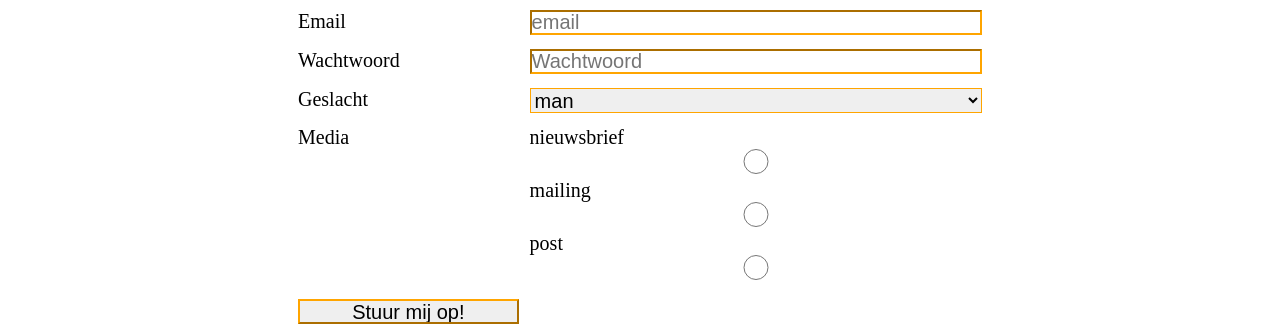
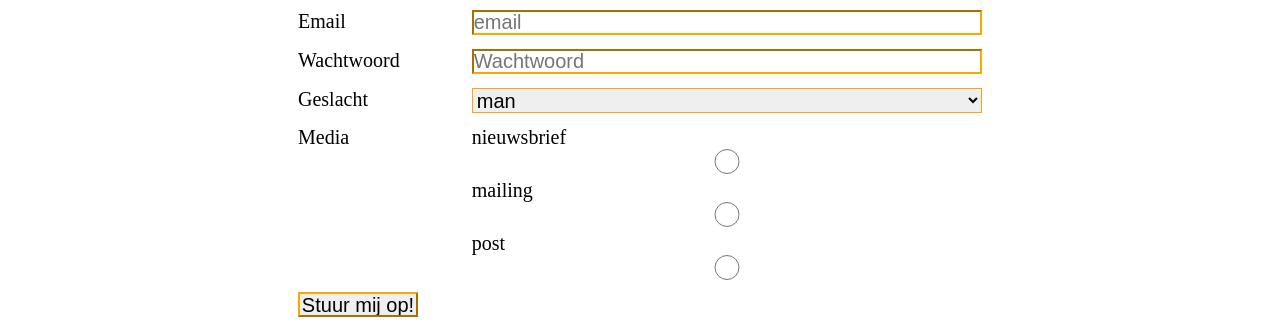
Before and after one commit to Balor20102/htlm, a plain HTML site: page section 5/ontwikkelaarsopdrachten 10.html in a window 1280 px wide. Shown: the part 474-805 px from the top of the page. Drawn offline with Linux system fonts and the light colour scheme.

Commit message:
opdracht 10 update

```diff
--- a/section 5/ontwikkelaarsopdrachten 10.html
+++ b/section 5/ontwikkelaarsopdrachten 10.html
@@ -16,34 +16,34 @@
             <div class="row">
                 <form methode="post" action="#" class="contact-form">
                     <div class="row">
-                        <div class="col span-1-of-3">
+                        <div class="col span-1-of-4">
                             <label> Naam</label>
                         </div>
-                        <div class="col span-2-of-3">
+                        <div class="col span-3-of-4">
                             <input type="text" name="Naam" placeholder="Naam" required>
                         </div>
                     </div>
                     <div class="row">
-                        <div class="col span-1-of-3">
+                        <div class="col span-1-of-4">
                             <label> Email</label>
                         </div>
-                        <div class="col span-2-of-3">
+                        <div class="col span-3-of-4">
                             <input type="email" name="email" placeholder="email" required>
                         </div>
                     </div>
                     <div class="row">
-                        <div class="col span-1-of-3">
-                            <label> Wachtwoord</label>
+                        <div class="col span-1-of-4">
+                            <label> Wachtwoord </label>
                         </div>
-                        <div class="col span-2-of-3">
+                        <div class="col span-3-of-4">
                             <input type="password" name="password" placeholder="Wachtwoord" required>
                         </div>
                     </div>
                     <div class="row">
-                        <div class="col span-1-of-3">
+                        <div class="col span-1-of-4">
                             <label>Geslacht</label>
                         </div>
-                        <div class="col span-2-of-3">
+                        <div class="col span-3-of-4">
                             <select name="geslacht" id="geslacht">
                                 <option value="man">man</option>
                                 <option value="vrouw">vrouw</option>
@@ -52,10 +52,10 @@
                         </div>
                     </div>
                     <div class="row">
-                        <div class="col span-1-of-3">
+                        <div class="col span-1-of-4">
                             <label>Media</label>
                         </div>
-                        <div class="col span-2-of-3">
+                        <div class="col span-3-of-4">
                             <label for="nieuwsbrief" class="container">nieuwsbrief
                             <input type="radio" id="nieuwsbrief" name="media" value="nieuwsbrief">
                             </label>
@@ -70,7 +70,7 @@
                         </div>
                     </div>
                     <div class="row">
-                        <div class="col span-1-of-3">
+                            <div class="sub">
                             <input type="submit" value="Stuur mij op!">
                         </div>
                     </div>
--- a/section 5/wopdracht 10.css
+++ b/section 5/wopdracht 10.css
@@ -39,6 +39,10 @@
      height: 25px;
      border-color: orange;
  }
+ .sub{
+     width: 120px;
+     height: 20px;
+ }
 
   /* -------------------------------------------------*/
   /* img */
```
